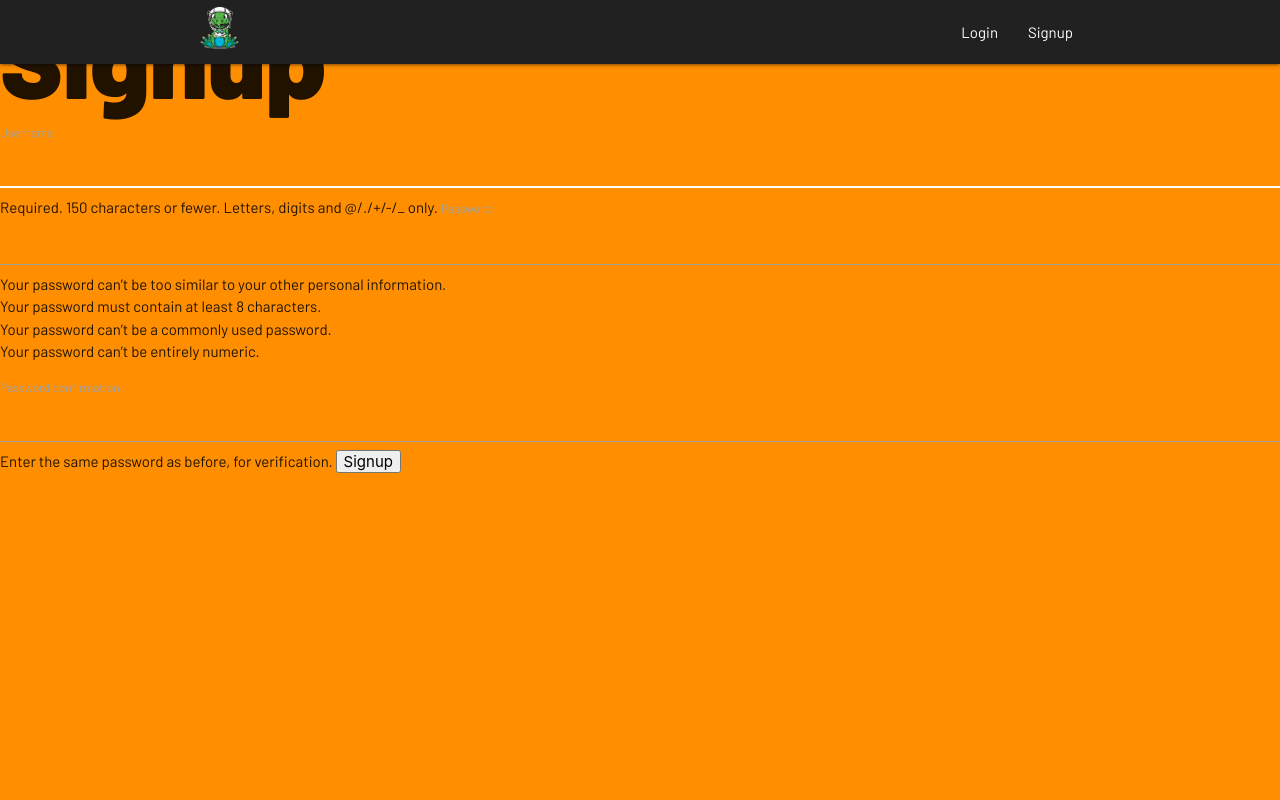
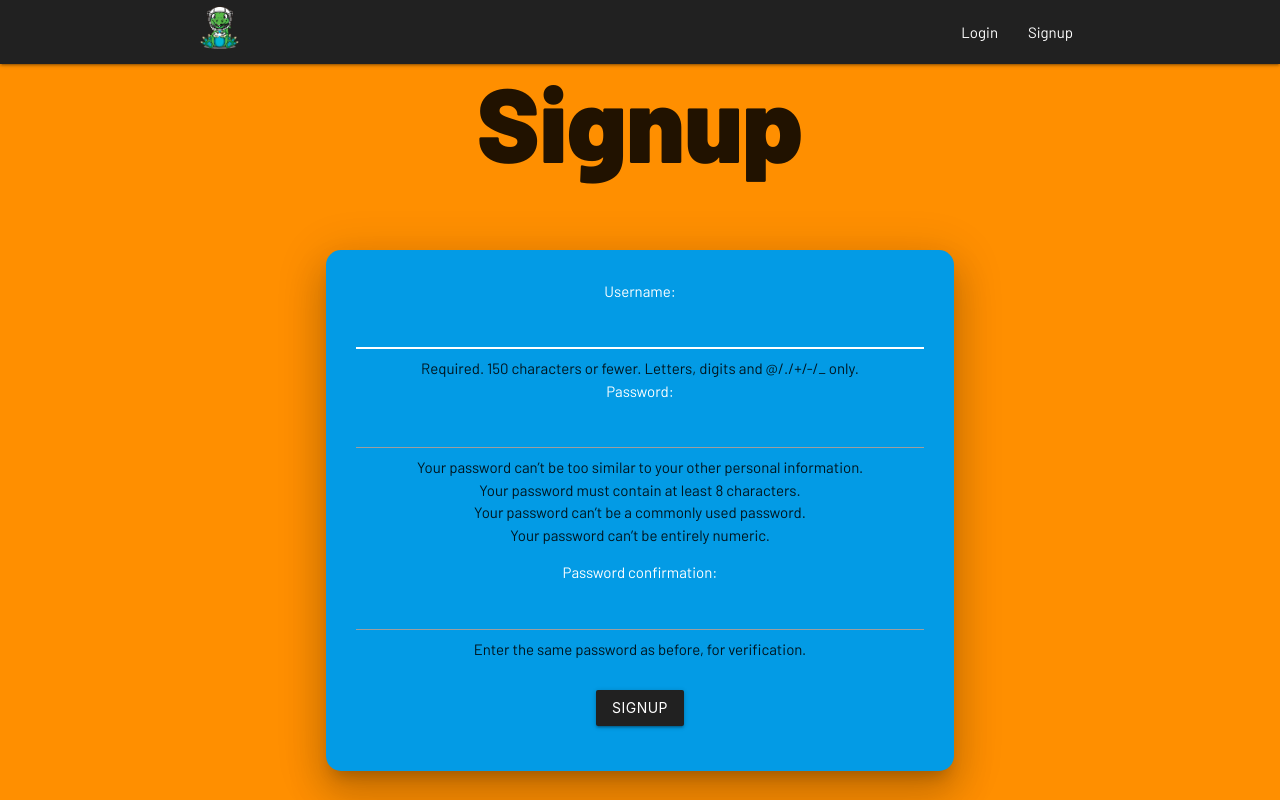
Before and after one commit to Diplodocus-the-Diplodocus-King/diplonautic, a Django app: page /accounts/signup/ in a window 1280 px wide. Run offline with Django 3.2, Linux system fonts and the light colour scheme.

Commit message:
form styling complete, build commit

```diff
--- a/accounts/templates/accounts/signup.html
+++ b/accounts/templates/accounts/signup.html
@@ -1,10 +1,16 @@
 {% extends 'base_layout.html' %}
 
 {% block content %}
+<div class="container center">
     <h1>Signup</h1>
-    <form class="site-form" action="/accounts/signup/" method="POST">
-        {% csrf_token %}
-        {{ form }}
-        <input type="submit" value="Signup">
-    </form>
+    <div class="signup-form container light-blue darken-1 z-depth-5">
+        <form class="site-form" action="/accounts/signup/" method="POST">
+            {% csrf_token %}
+            {{ form }}
+            <div class="submit-container">
+                <button type="submit" value="Signup" class="btn grey darken-4 center">Signup</button>
+            </div>
+        </form>
+    </div>
+</div>
 {% endblock %}
--- a/articles/templates/articles/article_detail.html
+++ b/articles/templates/articles/article_detail.html
@@ -2,8 +2,8 @@
 
 {% block content %}
     <div class="article-detail">
-        <div class="article">
-            <img src="{{ article.image.url }}" alt="" class="responsive-img">
+        <div class="article center">
+            <img src="{{ article.image.url }}" alt="" class="responsive-img article-image">
             <div class="container center">
                 <h1>{{article.title}}</h1>
                 <p>{{article.body}}</p>
--- a/assets/styles.css
+++ b/assets/styles.css
@@ -39,6 +39,38 @@ body{
     margin-bottom: 30px;
 }
 
+.article-image{
+    width: 100vw;
+}
+
+.creation-form{
+    margin-top: 70px !important;
+}
+
+.create-article{
+    border-radius: 15px;
+    padding: 15px;
+}
+
+.signup-form{
+    margin-top: 70px !important;
+    border-radius: 15px;
+    padding: 30px;
+}
+
+.submit-container{
+    margin-top: 30px !important;
+}
+
+.helptext{
+    display: block;
+}
+
+.errorlist{
+    color: #b71c1c;
+    font-weight: bold;
+}
+
 h1{
     font-weight: 900;
     font-size: 7rem;
@@ -64,6 +96,8 @@ p {
     margin: 15px auto;
 }
 
+input[type]:not(.browser-default):focus:not([readonly]),
+input[type=hidden]:not(.browser-default):focus:not([readonly]),
 input[type=text]:not(.browser-default):focus:not([readonly]),
 input[type=email]:not(.browser-default):focus:not([readonly]),
 input[type=password]:not(.browser-default):focus:not([readonly]),
@@ -72,12 +106,20 @@ textarea:focus:not([readonly]){
   border-color:white;
   box-shadow: none;
   color: white;
-  /* background-color: white; */
+  font-size: 1em;
 }
 
+input[type],
+input[type=hidden],
 input[type=text],
 input[type=email],
 input[type=password],
-textarea {
+textarea{
     color: white;
+    font-size: 1em;
 }
+
+label{
+    color: white;
+    font-size: 1em;
+}
--- a/templates/base_layout.html
+++ b/templates/base_layout.html
@@ -36,8 +36,8 @@
                 </ul>
             </div>
         </nav>
-        {% block content %}
-        {% endblock %}
     </div>
+    {% block content %}
+    {% endblock %}
 </body>
 </html>
```
Also changed, not shown: accounts/templates/accounts/login.html (+7 -1 lines), articles/templates/articles/article_create.html (+10 -8 lines), assets/ONI.jpg (added), assets/rocket_league.jpg (added), db.sqlite3, media/ONI.jpg (added), media/rocket_league.jpg (added).
